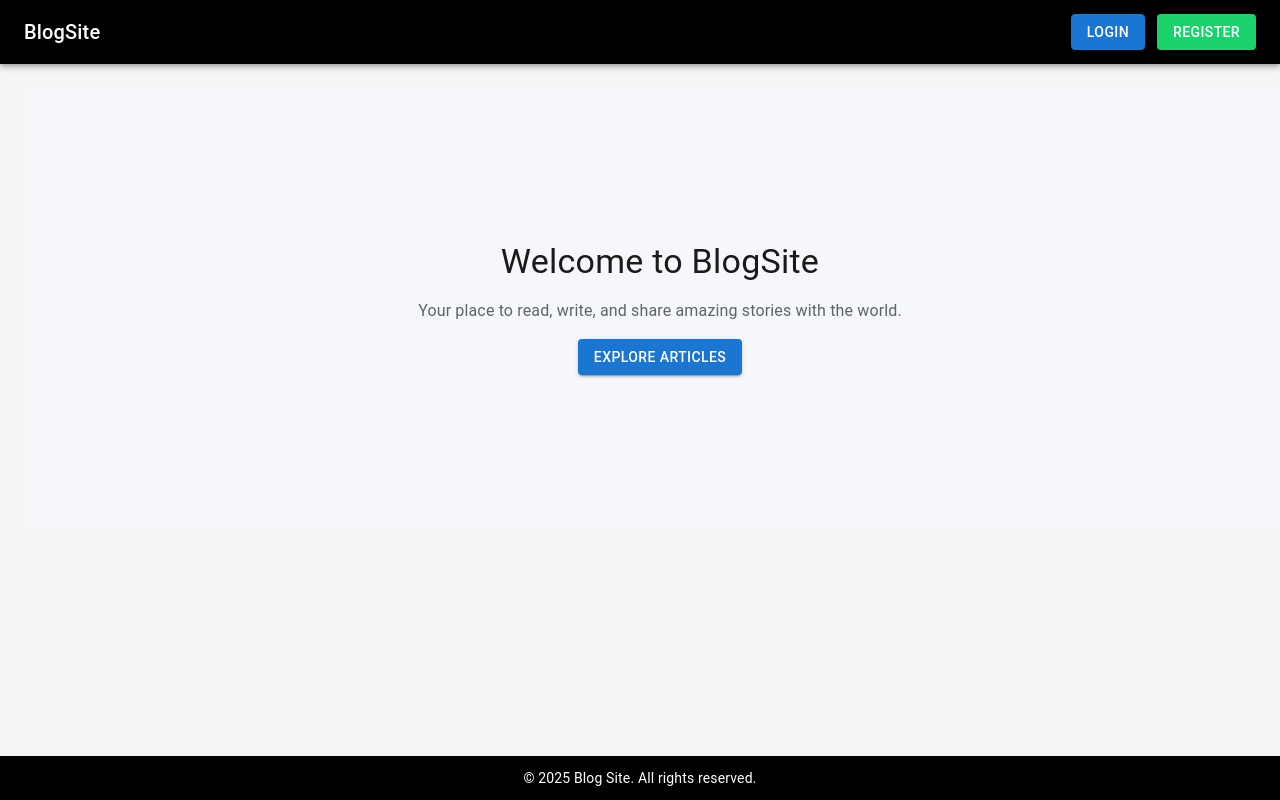
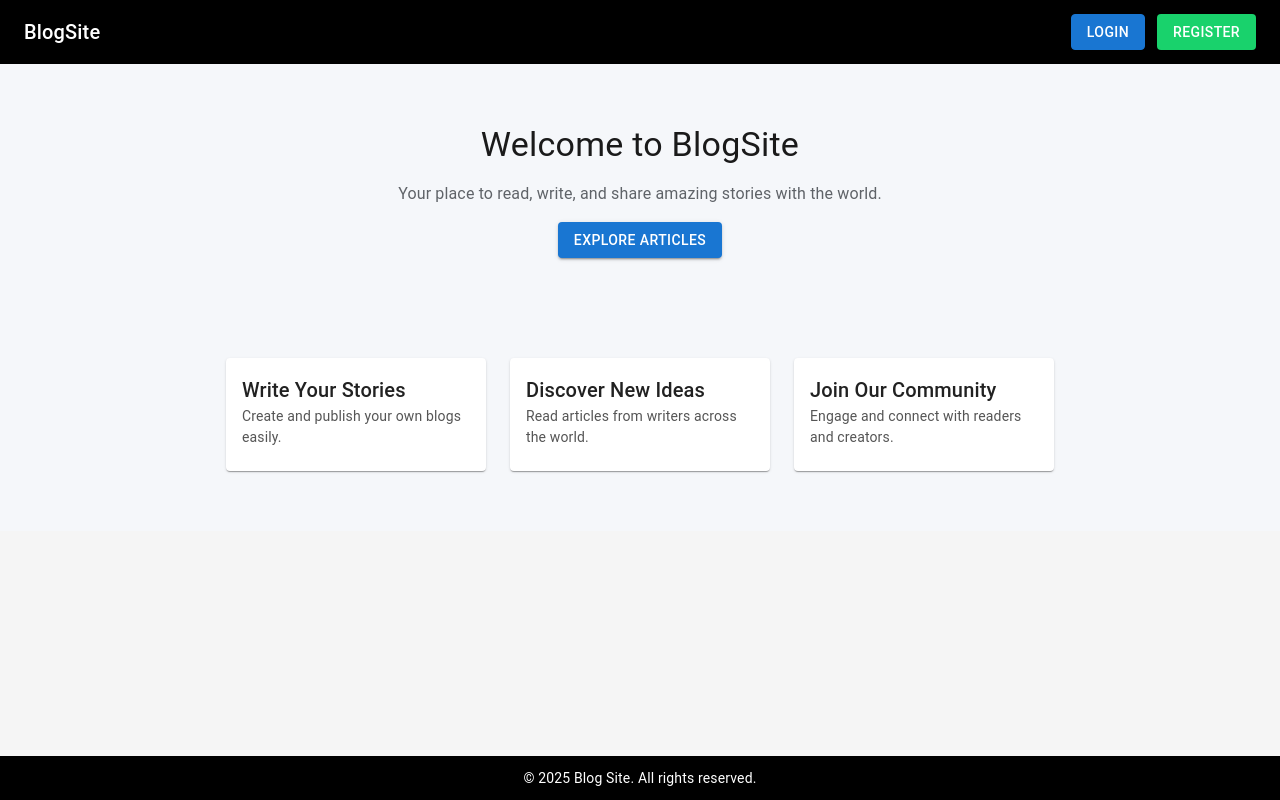
Before and after one commit to SoumenJ25/BlogSite_App_frontend, a React (Create React App) app in the folder blog-ui/: page / in a window 1280 px wide. Built offline with nearby package versions, Linux system fonts and the light colour scheme.

Commit message:
feat: implemented fetaure cards inside home page

```diff
--- /dev/null
+++ b/blog-ui/src/components/HomePageSections/FeatureCards/FeatureCards.css
@@ -0,0 +1,27 @@
+.feature-container {
+    display: flex;
+    justify-content: center;
+    gap: 24px;
+    padding: 40px 20px 60px;
+    background-color: #f5f7fa;
+}
+
+.feature-card {
+    width: 260px;
+    cursor: pointer;
+    transition: transform 0.2s ease, box-shadow 0.2s ease;
+}
+
+.feature-card:hover {
+    transform: translateY(-4px);
+    box-shadow: 0 6px 16px rgba(0, 0, 0, 0.15);
+}
+
+.feature-title {
+    font-weight: 600;
+    margin-bottom: 8px;
+}
+
+.feature-text {
+    color: #555;
+}
--- /dev/null
+++ b/blog-ui/src/components/HomePageSections/FeatureCards/index.jsx
@@ -0,0 +1,46 @@
+import React from 'react'
+import { Box, Card, CardContent, Typography } from '@mui/material'
+import './FeatureCards.css'
+
+const FeatureCards = () => {
+    return (
+        <Box className="feature-container">
+
+            <Card className="feature-card" clickable="true">
+                <CardContent>
+                    <Typography variant="h6" className="feature-title">
+                        Write Your Stories
+                    </Typography>
+                    <Typography variant="body2" className="feature-text">
+                        Create and publish your own blogs easily.
+                    </Typography>
+                </CardContent>
+            </Card>
+
+            <Card className="feature-card" clickable="true">
+                <CardContent>
+                    <Typography variant="h6" className="feature-title">
+                        Discover New Ideas
+                    </Typography>
+                    <Typography variant="body2" className="feature-text">
+                        Read articles from writers across the world.
+                    </Typography>
+                </CardContent>
+            </Card>
+
+            <Card className="feature-card" clickable="true">
+                <CardContent>
+                    <Typography variant="h6" className="feature-title">
+                        Join Our Community
+                    </Typography>
+                    <Typography variant="body2" className="feature-text">
+                        Engage and connect with readers and creators.
+                    </Typography>
+                </CardContent>
+            </Card>
+
+        </Box>
+    )
+}
+
+export default FeatureCards
--- a/blog-ui/src/components/HeroSection/Hero.css
+++ b/blog-ui/src/components/HomePageSections/HeroSection/Hero.css
@@ -1,13 +1,12 @@
 .hero-container {
     width: 100%;
-    min-height: 320px;
     display: flex;
     flex-direction: column;
     justify-content: center;
     align-items: center;
     background-color: #f5f7fa;
     text-align: center;
-    padding: 60px 20px;
+    padding: 60px 0;
     gap: 1rem;
 }
 
--- a/blog-ui/src/components/layout/index.css
+++ b/blog-ui/src/components/layout/index.css
@@ -6,5 +6,4 @@
 
 .layout-content {
     flex: 1;
-    padding: 1.5rem;
 }
--- a/blog-ui/src/pages/Home.jsx
+++ b/blog-ui/src/pages/Home.jsx
@@ -1,9 +1,10 @@
-import { Typography } from '@mui/material'
-import HeroSection from '../components/HeroSection'
+import HeroSection from '../components/HomePageSections/HeroSection'
+import FeatureCards from '../components/HomePageSections/FeatureCards'
 const Home = () => {
   return (
     <>
       <HeroSection />
+      <FeatureCards/>
     </>
   )
 }
```
Also changed, not shown: blog-ui/src/components/HomePageSections/HeroSection/index.jsx (renamed from blog-ui/src/components/HeroSection/index.jsx).
